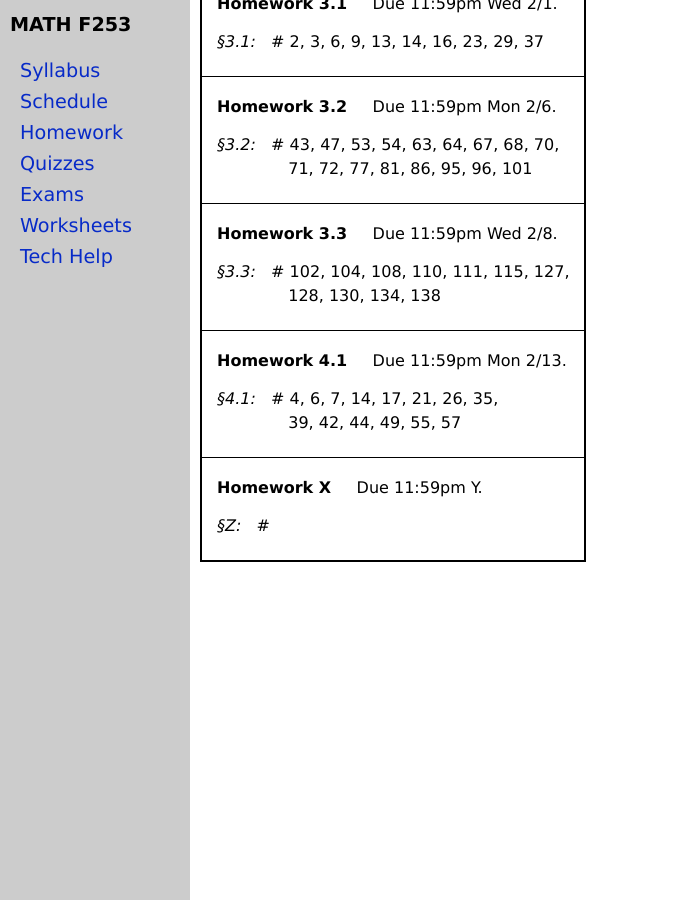
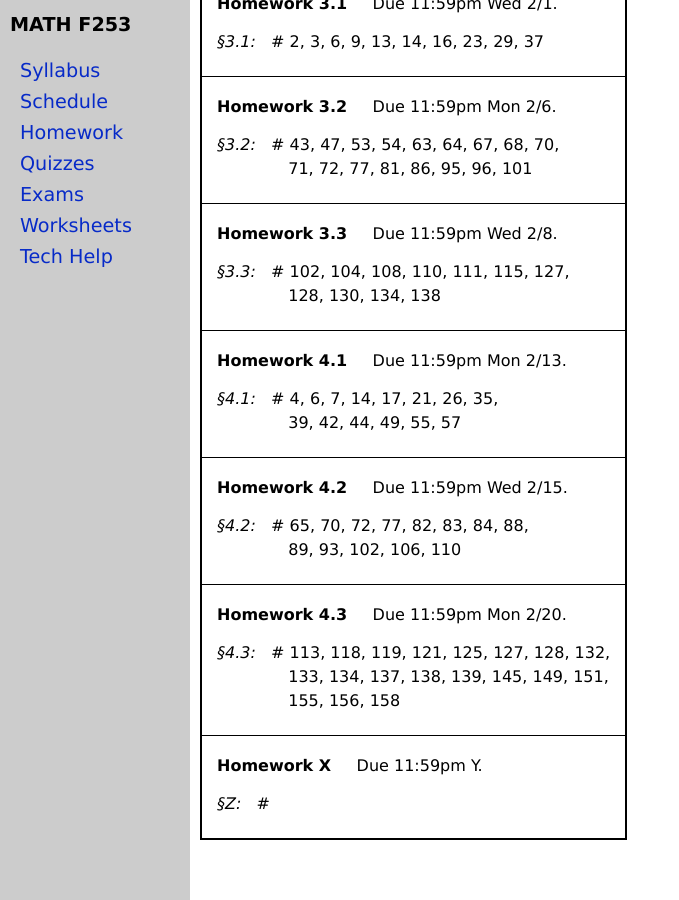
Before and after one commit to jrfaudree/HOM, a Jekyll site: the page built from homework.md, in a window 1280 px wide and 900 px high, scrolled down 1274 px. Shown: the whole window, without its empty margins (0-679 px from the left). Built offline with Jekyll 4.4.1, drawn with Linux system fonts in a browser that asks for light colours.

Commit message:
next batch of HW

```diff
--- a/_data/homework.yml
+++ b/_data/homework.yml
@@ -54,6 +54,19 @@ homework:
   - section: 4.1
     problems: 4, 6, 7, 14, 17, 21, 26, 35,
     cont: 39, 42, 44, 49, 55, 57
+- name: Homework 4.2
+  due: 11:59pm Wed 2/15
+  sections:
+  - section: 4.2
+    problems: 65, 70, 72, 77, 82, 83, 84, 88,
+    cont: 89, 93, 102, 106, 110
+- name: Homework 4.3
+  due: 11:59pm Mon 2/20
+  sections:
+  - section: 4.3
+    problems: 113, 118, 119, 121, 125, 127, 128, 132,
+    cont: 133, 134, 137, 138, 139, 145, 149, 151,
+    contcont: 155, 156, 158
 - name: Homework X
   due: 11:59pm Y
   sections:
```
